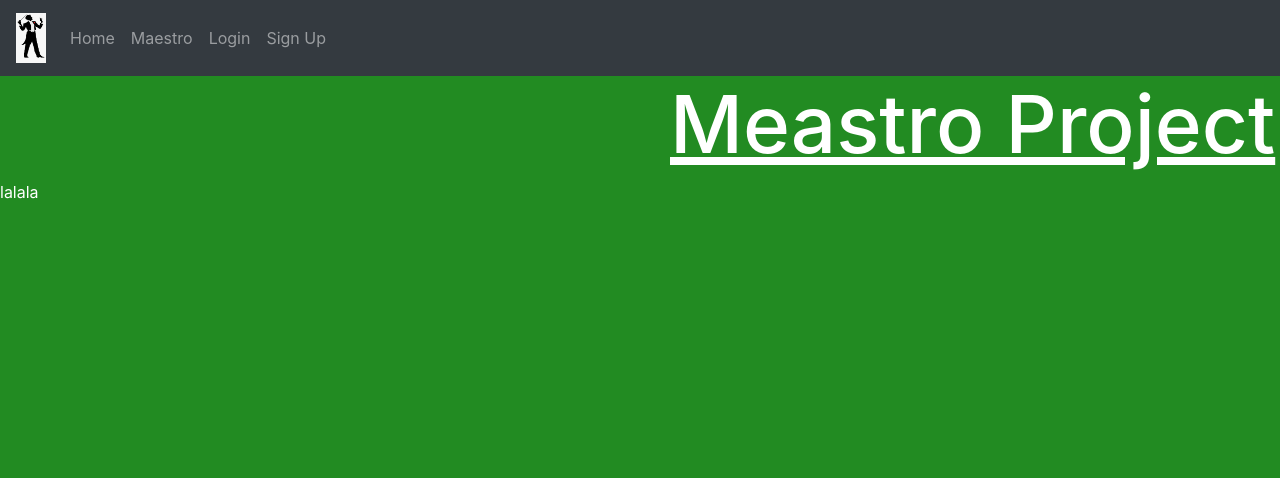
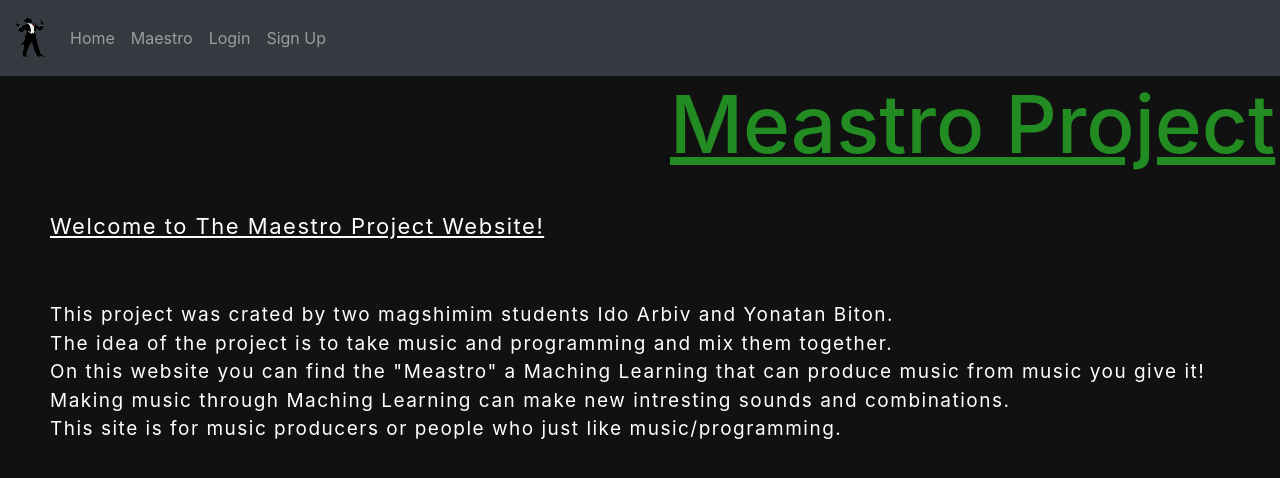
Before and after one commit to YonatanBiton/Maestro-Project-magshimim, a Flask app: page /home in a window 1280 px wide. Shown: the top 478 px of the page. Run offline with Flask 2, Linux system fonts and the light colour scheme; some libraries are stand-ins or nearby versions.

Commit message:
added changes and pics

```diff
--- a/Server Side/static/singup.css
+++ b/Server Side/static/singup.css
@@ -27,6 +27,7 @@
     /* Link to your background image using in the property below! */
     background: scroll center url('maestro.png');
     background-size: contain;
+
   }
 
   .card-signin .card-body {
--- a/Server Side/templates/home.html
+++ b/Server Side/templates/home.html
@@ -11,13 +11,14 @@
     <script src="https://stackpath.bootstrapcdn.com/bootstrap/4.3.1/js/bootstrap.min.js"
         integrity="sha384-JjSmVgyd0p3pXB1rRibZUAYoIIy6OrQ6VrjIEaFf/nJGzIxFDsf4x0xIM+B07jRM"
         crossorigin="anonymous"></script>
+    <link rel="shortcut icon" type="image/x-icon" href="static/OnlyMeastro.png" />
 </head>
 
-<body style="background-color: #228B22;;">
+<body style="background-image: url('/static/blackish.png');">
     <nav class="navbar navbar-expand-sm bg-dark navbar-dark">
         <!-- Brand/logo -->
-        <a class="navbar-brand" href="#">
-            <img src="static/maestro.png" alt="logo" style="height:50px; width: 30px;">
+        <a class="navbar-brand" href="home">
+            <img src="static/OnlyMeastro.png" alt="logo" style="height:50px; width: 30px;">
         </a>
 
         <!-- Links -->
@@ -40,9 +41,19 @@
         </ul>
     </nav>
 
-    <h1 style="color:white; margin-left: 670px; font-size: 80px;text-decoration-line: underline;">Meastro Project</h1>
-    <div style="color: white;">
-        lalala
+    <h1 style="color:#228B22;; margin-left: 670px; font-size: 80px;text-decoration-line: underline;">Meastro Project
+    </h1>
+    <div style="color: white; margin-left: 50px; font-size: 19px; letter-spacing: 1.5px;">
+        <label style="font-size: 22px; text-decoration: underline; margin-top: 30px;">Welcome to The Maestro Project
+            Website!</label>
+        <p style="margin-top: 50px;">
+            This project was crated by two magshimim students Ido Arbiv and Yonatan Biton.<br>
+            The idea of the project is to take music and programming and mix them together.<br>
+            On this website you can find the "Meastro" a Maching Learning that can produce music from music you give
+            it!<br>
+            Making music through Maching Learning can make new intresting sounds and combinations.<br>
+            This site is for music producers or people who just like music/programming.<br>
+        </p>
     </div>
 
 </body>
```
Also changed, not shown: Server Side/templates/client.html (+13 -6 lines), Server Side/templates/login.html (+4 -3 lines), Server Side/templates/singup.html (+5 -3 lines), Server Side/static/OnlyMeastro.png (added), Server Side/static/blackish.png (added).
